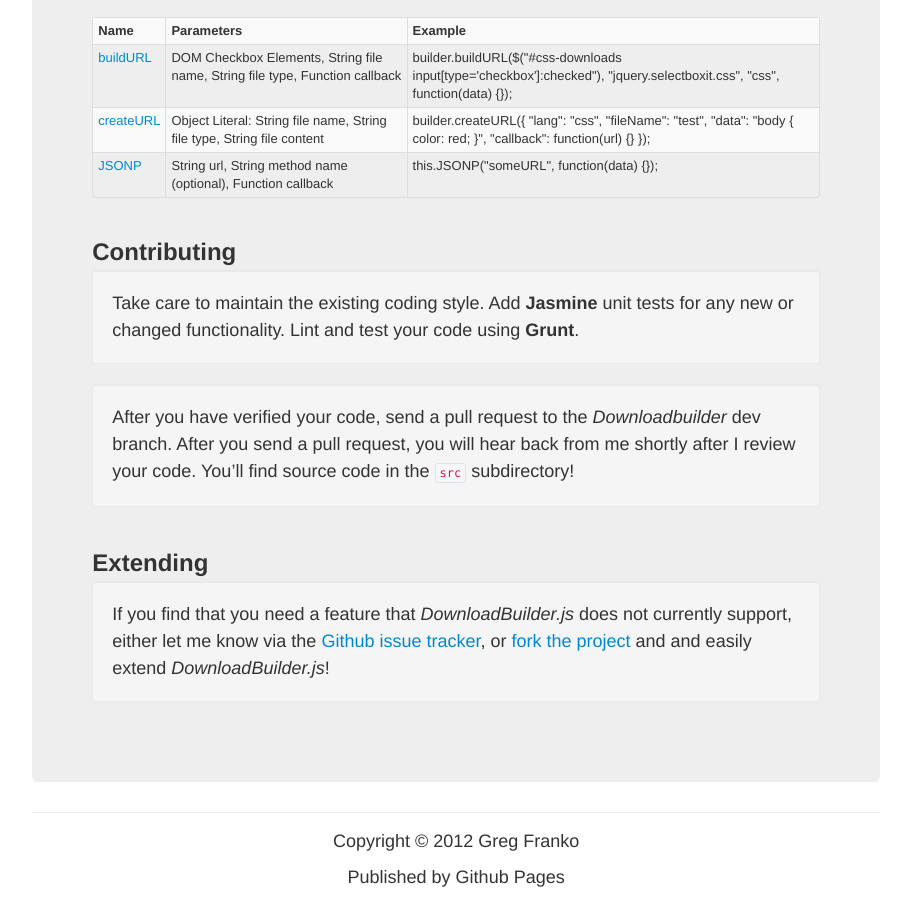
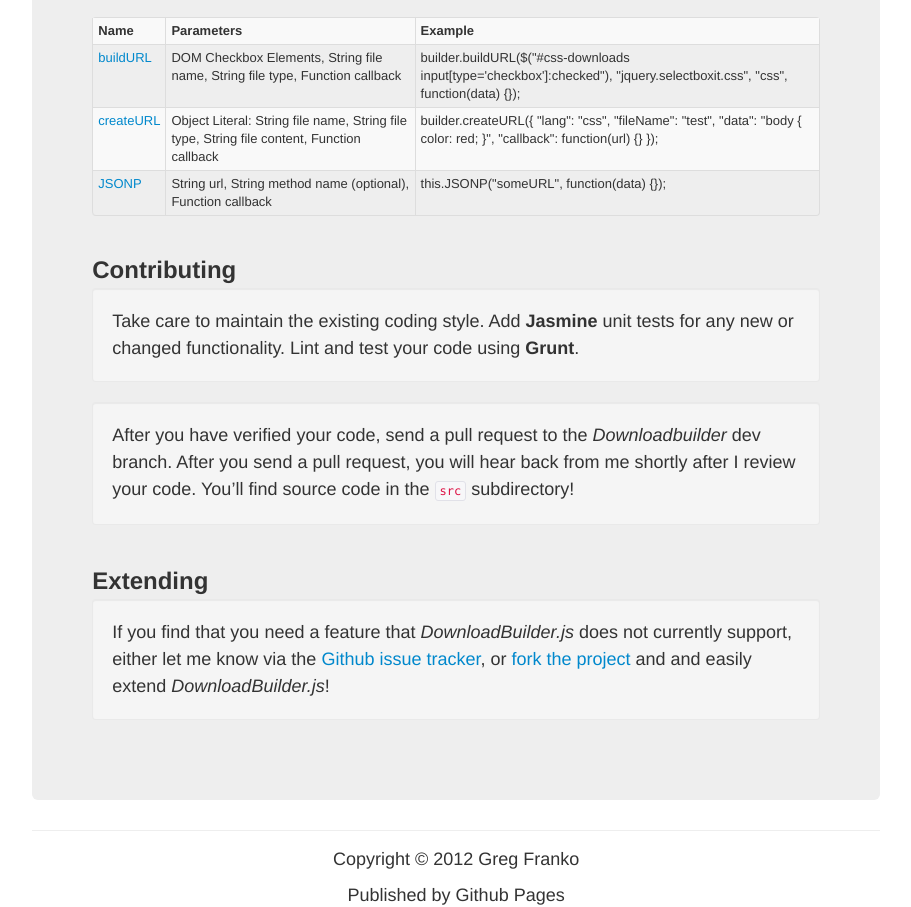
Before and after one commit to gfranko/DownloadBuilder.js, a plain HTML site: page index.html in a window 1280 px wide. Shown: the part 4524-5431 px from the top of the page, without its empty margins (330-1241 px from the left). Drawn offline with nearby package versions, Linux system fonts and the light colour scheme.

Commit message:
Updated Project Page

```diff
--- a/index.html
+++ b/index.html
@@ -297,7 +297,7 @@
                   <td class="optionName" title="createURL" data-content="Constructs a temporary file url that references content passed to the method.">
                       <a href="#">createURL</a>
                   </td>
-                  <td>Object Literal: String file name, String file type, String file content</td>
+                  <td>Object Literal: String file name, String file type, String file content, Function callback</td>
                   <td>builder.createURL({ "lang": "css", "fileName": "test", "data": "body { color: red; }", "callback": function(url) {} });</td>
               </tr>
               <tr>
```
